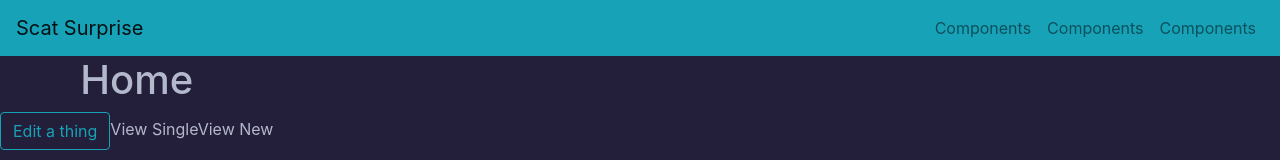
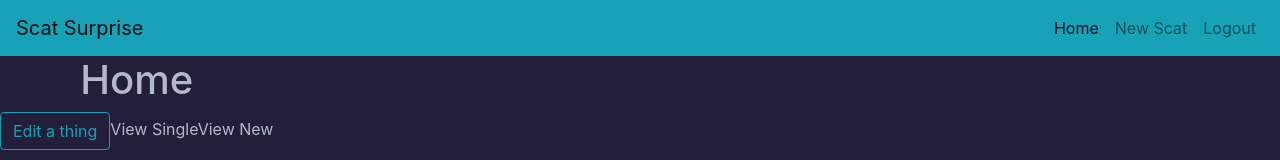
Before and after one commit to John-Fleming/scatt-surprise, a React (Create React App) app: page /home in a window 1280 px wide. Shown: the top 160 px of the page. Built offline with nearby package versions, Linux system fonts and the light colour scheme; no server answers; sample sign-in values are in the browser's storage.

Commit message:
navbar routing works

```diff
--- a/src/components/shared/MyNavbar/MyNavbar.js
+++ b/src/components/shared/MyNavbar/MyNavbar.js
@@ -1,4 +1,5 @@
 import React from 'react';
+import { NavLink as RRNavLink } from 'react-router-dom';
 import {
   Collapse,
   Navbar,
@@ -41,13 +42,13 @@
         return (
         <Nav className="ml-auto" navbar>
           <NavItem>
-            <NavLink href="/components/">Components</NavLink>
+            <NavLink tag={RRNavLink} to='/home'>Home</NavLink>
           </NavItem>
           <NavItem>
-            <NavLink href="/components/">Components</NavLink>
+            <NavLink tag={RRNavLink} to='/new'>New Scat</NavLink>
           </NavItem>
           <NavItem>
-            <NavLink href="/components/">Components</NavLink>
+            <NavLink onClick={this.logMeOut} href="#">Logout</NavLink>
           </NavItem>
         </Nav>
         );
@@ -57,7 +58,6 @@
 
     return (
       <div className="myNavbar">
-        {/* <button className="btn btn-outline-dark" onClick={this.logMeOut}>Logout</button> */}
         <Navbar color="info" light expand="md">
           <NavbarBrand href="/">Scat Surprise</NavbarBrand>
           <NavbarToggler onClick={this.toggle} />
```
